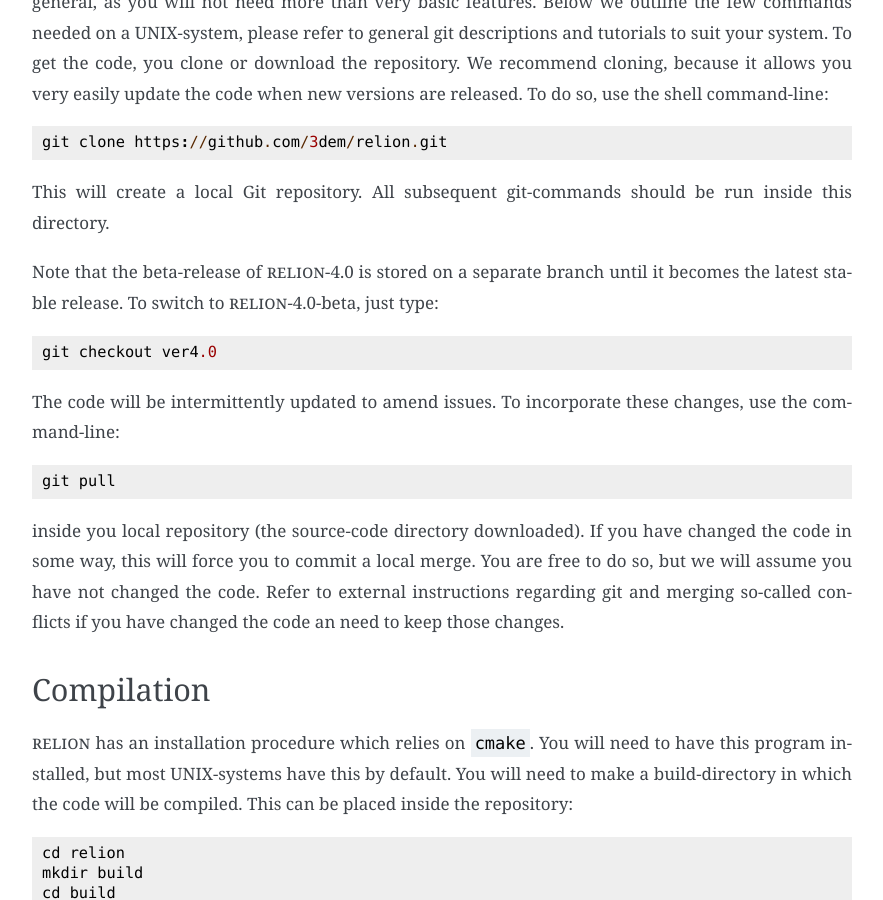
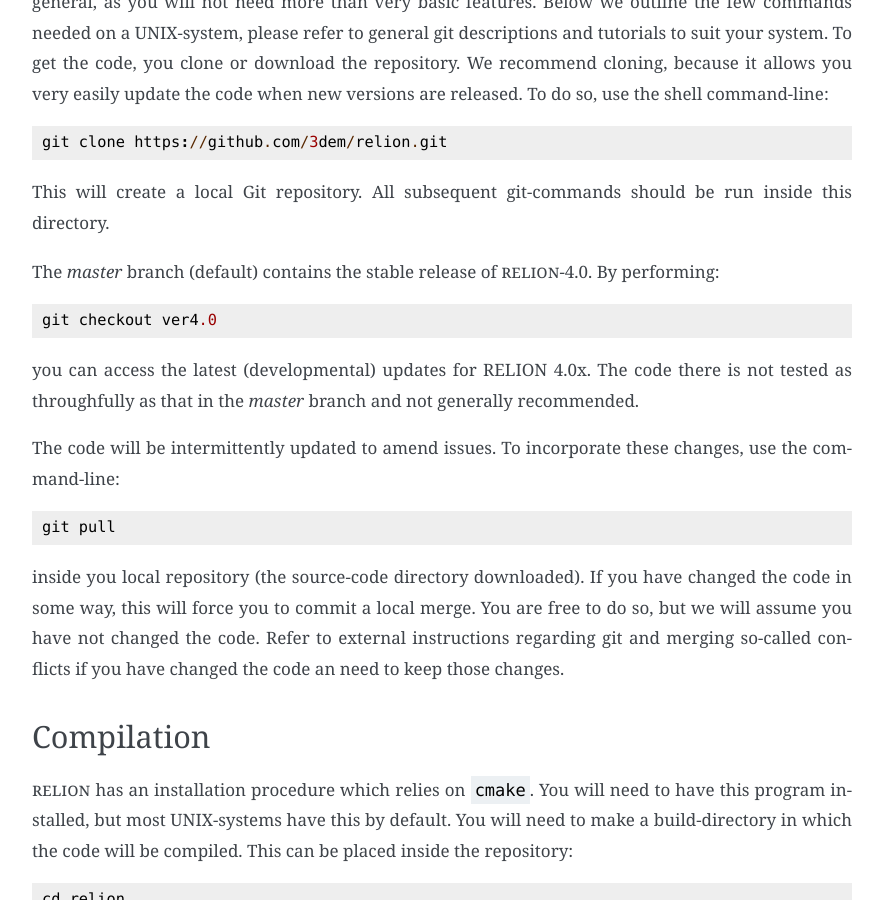
Before and after one commit to 3dem/relion-documents, a Sphinx documentation site: the page built from source/Installation.rst, in a window 1280 px wide and 900 px high, scrolled down 2450 px. Shown: the whole window, without its empty margins (308-1191 px from the left). Built offline with Sphinx 7.4.7, drawn with Linux system fonts in a browser that asks for light colours; cross-references to code outside the pages are shown as plain code.

Commit message:
Explained `ver4.0` branch.

```diff
--- a/source/Installation.rst
+++ b/source/Installation.rst
@@ -108,10 +108,13 @@ To do so, use the shell command-line::
 This will create a local Git repository.
 All subsequent git-commands should be run inside this directory.
 
-Note that the beta-release of |RELION|-4.0 is stored on a separate branch until it becomes the latest stable release.
-To switch to |RELION|-4.0-beta, just type::
+The `master` branch (default) contains the stable release of |RELION|-4.0.
+By performing::
 
     git checkout ver4.0
+
+you can access the latest (developmental) updates for RELION 4.0x.
+The code there is not tested as throughfully as that in the `master` branch and not generally recommended.
 
 The code will be intermittently updated to amend issues.
 To incorporate these changes, use the command-line::
```
